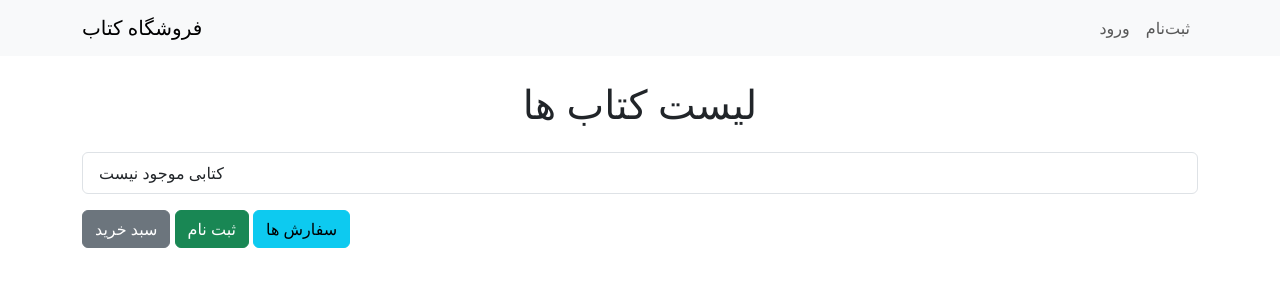
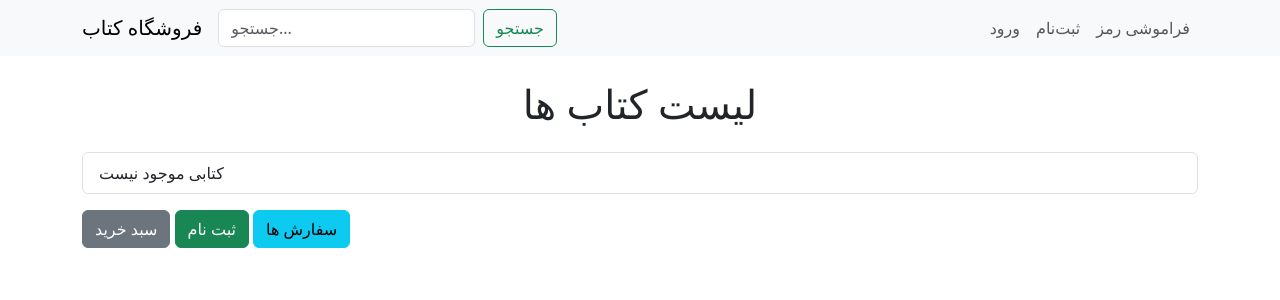
Before and after one commit to Amirali-Esmaeli/bookstore, a Django app: page / in a window 1280 px wide. Shown: the top 300 px of the page. Run offline with Django 5.2, Linux system fonts and the light colour scheme; data that the repository does not hold is empty.

Commit message:
Added search functionality for books

```diff
--- a/shop/templates/shop/book_list.html
+++ b/shop/templates/shop/book_list.html
@@ -8,28 +8,22 @@
     <nav class="navbar navbar-expand-lg navbar-light bg-light mb-4">
         <div class="container">
             <a class="navbar-brand" href="{% url 'book_list' %}">فروشگاه کتاب</a>
+            <form class="d-flex me-auto" method="get" action="{% url 'search_books' %}">
+                <input class="form-control me-2" type="search" name="q" placeholder="جستجو..." value="{{ query|default:'' }}">
+                <button class="btn btn-outline-success" type="submit">جستجو</button>
+            </form>
             <div class="collapse navbar-collapse">
                 <ul class="navbar-nav ms-auto">
                     {% if user.is_authenticated %}
-                        <li class="nav-item">
-                            <span class="nav-link">خوش آمدید، {{ user.username }}</span>
-                        </li>
-                        <li class="nav-item">
-                            <a class="nav-link" href="{% url 'cart_view' %}">سبد خرید</a>
-                        </li>
-                        <li class="nav-item">
-                            <a class="nav-link" href="{% url 'order_history' %}">سفارش‌ها</a>
-                        </li>
-                        <li class="nav-item">
-                            <a class="nav-link" href="{% url 'logout' %}">خروج</a>
-                        </li>
+                        <li class="nav-item"><span class="nav-link">خوش آمدید، {{ user.username }}</span></li>
+                        <li class="nav-item"><a class="nav-link" href="{% url 'cart_view' %}">سبد خرید</a></li>
+                        <li class="nav-item"><a class="nav-link" href="{% url 'order_history' %}">سفارش‌ها</a></li>
+                        <li class="nav-item"><a class="nav-link" href="{% url 'password_change' %}">تغییر رمز</a></li>
+                        <li class="nav-item"><a class="nav-link" href="{% url 'logout' %}">خروج</a></li>
                     {% else %}
-                        <li class="nav-item">
-                            <a class="nav-link" href="{% url 'login' %}">ورود</a>
-                        </li>
-                        <li class="nav-item">
-                            <a class="nav-link" href="{% url 'signup' %}">ثبت‌نام</a>
-                        </li>
+                        <li class="nav-item"><a class="nav-link" href="{% url 'login' %}">ورود</a></li>
+                        <li class="nav-item"><a class="nav-link" href="{% url 'signup' %}">ثبت‌نام</a></li>
+                        <li class="nav-item"><a class="nav-link" href="{% url 'password_reset' %}">فراموشی رمز</a></li>
                     {% endif %}
                 </ul>
             </div>
--- a/shop/urls.py
+++ b/shop/urls.py
@@ -19,4 +19,5 @@ urlpatterns = [
     path('password/reset/done/', views.CustomPasswordResetDoneView.as_view(), name='password_reset_done'),
     path('password/reset/<uidb64>/<token>/', views.CustomPasswordResetConfirmView.as_view(), name='password_reset_confirm'),
     path('password/reset/complate/',views.CustomPasswordResetCompleteView.as_view(), name='password_reset_complete'),
+    path('search/', views.search_books, name='search_books'),
 ]
--- a/shop/views.py
+++ b/shop/views.py
@@ -146,3 +146,9 @@ class CustomPasswordResetConfirmView(PasswordResetConfirmView):
 
 class CustomPasswordResetCompleteView(PasswordResetCompleteView):
     template_name = 'shop/password_reset_complate.html'
+
+
+def search_books(request):
+    query = request.GET.get('q', '')
+    books = Book.objects.filter(title__icontains=query) | Book.objects.filter(author__icontains=query)
+    return render(request, 'shop/book_list.html', {'books': books, 'query': query})
```
